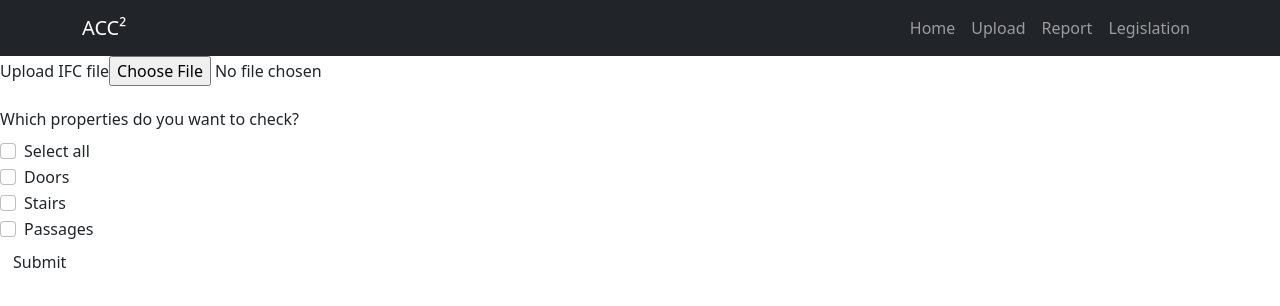
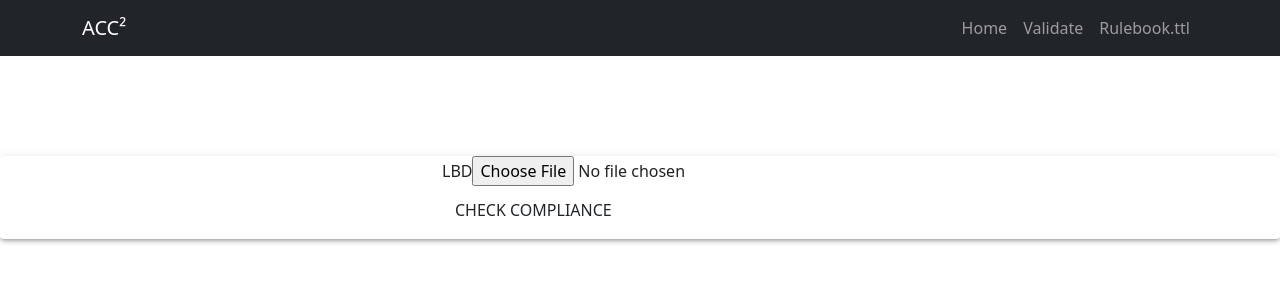
Before and after one commit to NuytsE/ACC-front, a React (Create React App) app: page /upload in a window 1280 px wide. Shown: the top 306 px of the page. Built offline with nearby package versions, Linux system fonts and the light colour scheme.

Commit message:
commit 1404

```diff
--- a/package.json
+++ b/package.json
@@ -3,6 +3,10 @@
   "version": "0.1.0",
   "private": true,
   "dependencies": {
+    "@emotion/react": "^11.9.0",
+    "@emotion/styled": "^11.8.1",
+    "@material-ui/core": "^4.12.4",
+    "@mui/material": "^5.6.1",
     "@testing-library/jest-dom": "^5.16.2",
     "@testing-library/react": "^12.1.3",
     "@testing-library/user-event": "^13.5.0",
--- a/src/Routes.js
+++ b/src/Routes.js
@@ -2,9 +2,9 @@ import React, { Component } from "react";
 import { BrowserRouter, Routes, Route } from "react-router-dom";
 import Home from "./pages/Home";
 import Upload from "./pages/Upload";
-import Report from "./pages/Report";
 import Legislation from "./pages/Legislation";
 import NavBar from "./pages/NavBar";
+import Report from "./pages/Report"
 
 class Routing extends Component {
   render() {
@@ -13,9 +13,8 @@ class Routing extends Component {
         <NavBar />
         <Routes>
           <Route path="/" element={<Home />} />
+          <Route path="/rulebook" element={<Legislation />} />
           <Route path="/upload" element={<Upload />} />
-          <Route path="/legislation" element={<Legislation />} />
-          <Route path="/report" element={<Report />} />
         </Routes>
       </BrowserRouter>
     );
--- a/src/components/Button.css
+++ b/src/components/Button.css
@@ -58,7 +58,7 @@
 
   .btn--secondary:hover{
     transition: all 0.3s ease-out;
-    background: palevioletred;
+    background: grey;
     color: #fff;
     transition: 250ms;
   }
--- a/src/pages/Home.js
+++ b/src/pages/Home.js
@@ -5,7 +5,7 @@ export class Home extends Component {
     render () {
         return (
             <div>
-                <p>Explanation</p>
+                <p>Explanation and button naar /upload</p>
             </div>
         )
     }
--- a/src/pages/NavBar.js
+++ b/src/pages/NavBar.js
@@ -14,13 +14,10 @@ class NavBar extends Component {
               Home
             </Nav.Link>
             <Nav.Link as={Link} to="/upload">
-              Upload
-            </Nav.Link>
-            <Nav.Link as={Link} to="/report">
-              Report
+              Validate
             </Nav.Link>
             <Nav.Link as={Link} to="/legislation">
-              Legislation
+              Rulebook.ttl
             </Nav.Link>
           </Nav>
           </Container>
--- a/src/pages/Report.js
+++ /dev/null
@@ -1,15 +0,0 @@
-import React, { Component } from "react";
-
-
-export class Report extends Component {
-    render () {
-        return (
-            <div>
-                <p>gltf viewer</p>
-                <p>report on compliance checking</p>
-            </div>
-        )
-    }
-}
-
-export default Report
--- a/src/pages/Upload.js
+++ b/src/pages/Upload.js
@@ -1,23 +1,28 @@
 import React, { useState } from "react";
 import { Form, Alert } from "react-bootstrap";
 import axios from "axios";
+import { Button } from "../components/Button";
+import { Container, Paper } from "@material-ui/core";
 import "bootstrap/dist/css/bootstrap.min.css";
-import { Button } from "../components/Button";
 
 function Upload() {
-  const [properties, setProperties] = useState("");
-  const [file, setFile] = useState("");
+  const [LBDfile, setLBDfile] = useState("");
+  const [name, setName] = useState("");
   const [error, setError] = useState(null);
   const [showError, setShowError] = useState(false);
   const [message, setMessage] = useState("");
 
-  async function postProjects(e) {
-    e.preventdefault();
+  async function postProject(e) {
+    e.preventDefault();
     try {
-      const data = { properties };
-      setProperties("");
+      const data = {
+        name,
+      };
+      console.log(data);
 
-      axios.post("http://localhost:5000/upload", data).then((response) => {
+      setName("");
+
+      axios.post("http://localhost:5000/project", data).then((response) => {
         console.log(`response`, response);
         console.log(`created`, response.data);
 
@@ -27,7 +32,7 @@ function Upload() {
         console.log(`projectId`, projectId);
 
         const formData = new FormData();
-        formData.append("file", file);
+        formData.append("LBDfile", LBDfile);
         console.log(`formData`, formData);
 
         axios
@@ -35,8 +40,7 @@ function Upload() {
             `http://localhost:5000/api/project/${projectId}/upload`,
             formData
           )
-          .then((res) => console.log(`res`, res))
-
+          .then((res) => console.log("res", res))
           .catch((error) => console.log("error uploading Formdata", error));
       });
     } catch (err) {
@@ -45,29 +49,29 @@ function Upload() {
       console.log("error", err.message);
     }
   }
+
   function handleAlertClose() {
     setError(null);
     setShowError(false);
   }
-
   function onChangeFile(e) {
     e.preventDefault();
-    setFile(e.target.files[0]);
+    setLBDfile(e.target.files[0]);
   }
 
+  //todo: layout
   const add = (
-    <div>
-      <Form onSubmit={postProjects}>
-        <Form.Group controlId="formFile" className="mb-3">
-          <Form.Label>Upload IFC file</Form.Label>
-          <input type="file" name="file" onChange={onChangeFile} />
-        </Form.Group>
+    <div style={{ marginTop: 100, marginBottom: 50 }}>
+      <Paper elevation={3} display="flex" style={{ marginTop: 20 }}>
+        <Container
+          component="main"
+          maxWidth="xs"
+          style={{ marginTop: 10, marginBottom: 5 }}
+        >
+          <Form onSubmit={postProject}>
             <Form.Group>
-          <Form.Label>Which properties do you want to check?</Form.Label>
-          <Form.Check label="Select all" />
-          <Form.Check label="Doors" />
-          <Form.Check label="Stairs" />
-          <Form.Check label="Passages" />
+              <Form.Label>LBD</Form.Label>
+              <input type="file" name="LBDfile" onChange={onChangeFile} />
             </Form.Group>
 
             <Button
@@ -75,23 +79,26 @@ function Upload() {
               buttonSize="btn--medium"
               type="submit"
             >
-          Submit
+              CHECK COMPLIANCE
             </Button>
             {showError ? (
-          <div>
+              <div style={{ marginTop: 30 }}>
                 <Alert variant="danger" dismissible onClose={handleAlertClose}>
-              {error}
+                  {" "}
+                  {error}{" "}
                 </Alert>
               </div>
             ) : (
               <></>
             )}
           </Form>
-      <h2>{message}</h2>
+          <p>{message}</p>
+        </Container>
+      </Paper>
     </div>
   );
-
   return <div>{add}</div>;
 }
+export default Upload;
 
-export default Upload;
+//todo: link to report after submit
```
Also changed, not shown: public/icon.png (added), 1 other file (tests, documents, lock files or other folders). Lines whose indentation alone changed are shown as unchanged.
